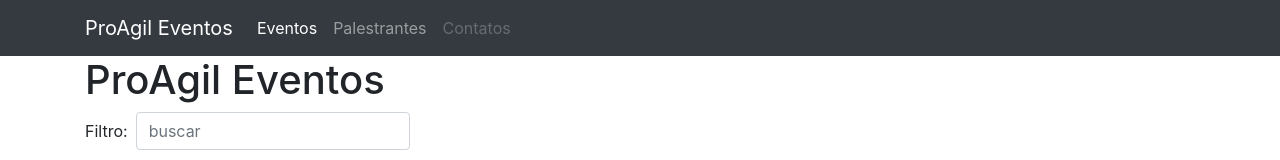
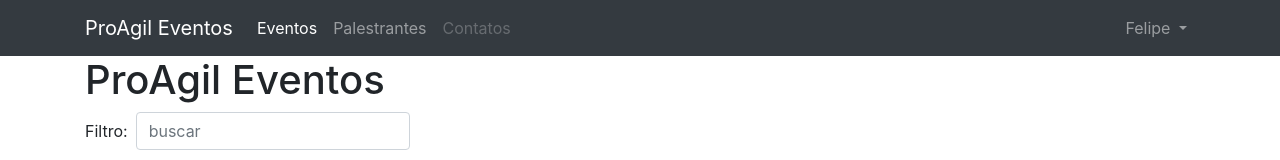
Before and after one commit to fpsantos86/ProAgil, an Angular app in the folder ProAgil-App/: page / in a window 1280 px wide. Shown: the top 160 px of the page. Built offline with nearby package versions, Linux system fonts and the light colour scheme; no server answers.

Commit message:
Implementação Componente Dropdown do NGX Bootstrap

```diff
--- a/ProAgil-App/src/app/nav/nav.component.html
+++ b/ProAgil-App/src/app/nav/nav.component.html
@@ -20,6 +20,25 @@
       </ul>
 
     </div>
-  </div>
+
+    <ul class="navbar-nav">
+      <li class="nav-item dropdown" dropdown>
+        <a dropdownToggle class="nav-link dropdown-toggle" href="#" id="navbarDropdownMenuLink" data-toggle="dropdown"
+        aria-haspopup="true" aria-expanded="false">
+        Felipe
+      </a>
+      <div *dropdownMenu class="dropdown-menu" aria-labelledby="navbarDropdownMenuLink">
+        <a class="dropdown-item" href="#">
+          Perfil
+        </a>
+        <div role="separator" class="divider"></div>
+        <a class="dropdown-item" href="#">
+          Sair
+        </a>
+      </div>
+    </li>
+  </ul>
+
+</div>
 
 </nav>
```
Also changed, not shown: ProAgil-App/src/app/app.module.ts (+7 -2 lines).
